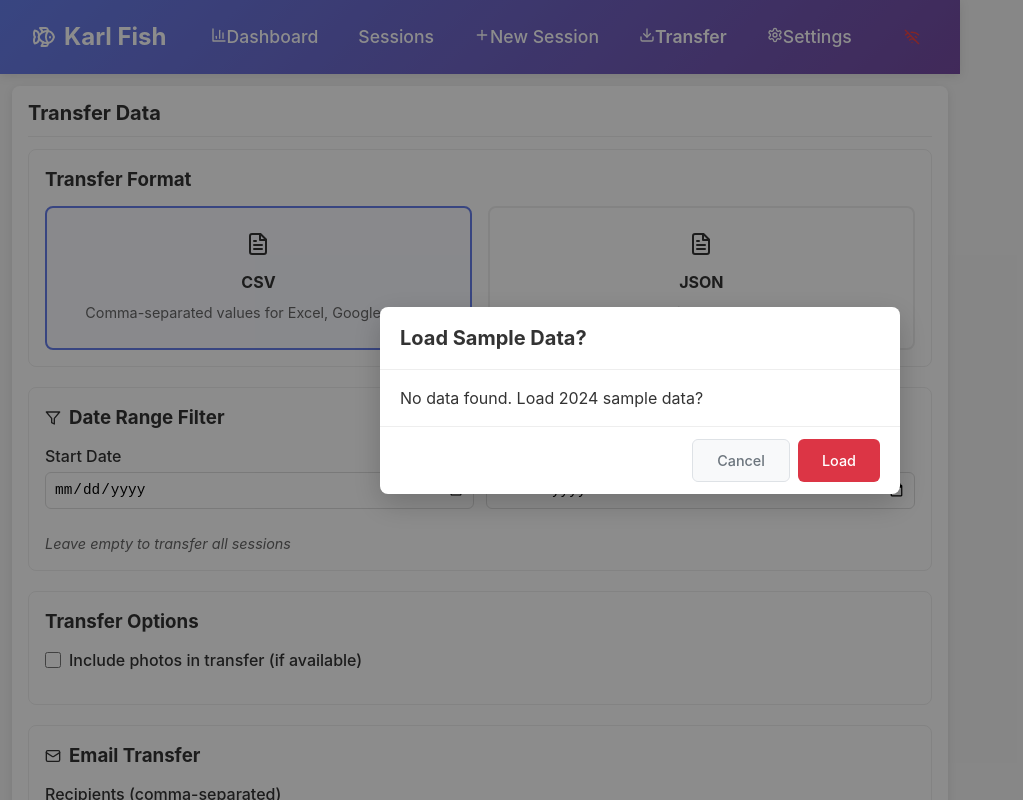
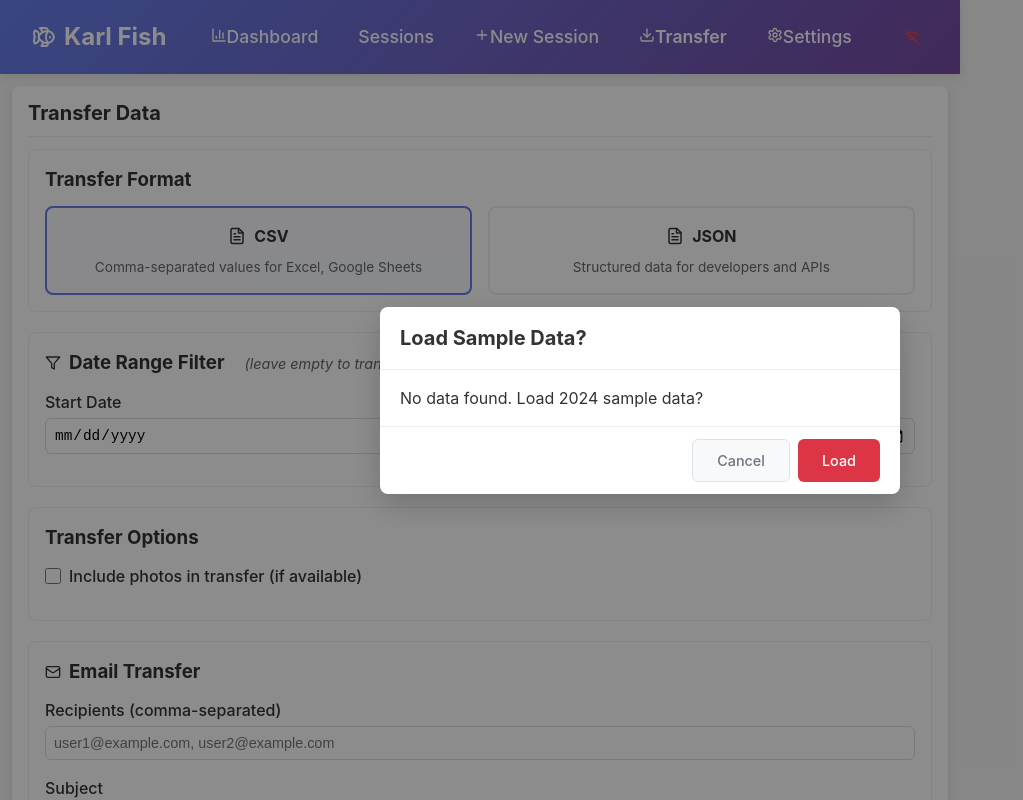
Before and after one commit to GuyResh/karl-fish, a React (Vite) app: page /transfer in a window 1280 px wide. Shown: the top 800 px of the page, without its empty margins (0-1023 px from the left). Built offline with nearby package versions, Linux system fonts and the light colour scheme.

Commit message:
Refactor Transfer component and update styles: Adjust padding and margins for better layout, implement a responsive 2x2 grid for transfer information, and enhance format card display with inline icons. Improve help text presentation and reduce whitespace for a cleaner UI.

```diff
--- a/src/App.css
+++ b/src/App.css
@@ -885,7 +885,7 @@ body {
 .format-card {
   border: 2px solid #eee;
   border-radius: 8px;
-  padding: 1.5rem;
+  padding: 1rem; /* reduced ~33% */
   text-align: center;
   transition: all 0.2s;
 }
@@ -896,14 +896,18 @@ body {
 }
 
 .format-card h4 {
-  margin: 0.5rem 0;
+  margin: 0; /* put icon and title on same line */
   color: #333;
+  display: inline-flex;
+  align-items: center;
+  gap: 0.5rem;
+  font-size: 1rem; /* slightly smaller */
 }
 
 .format-card p {
-  margin: 0;
+  margin: 0.35rem 0 0 0; /* small spacing under title */
   color: #666;
-  font-size: 0.9rem;
+  font-size: 0.85rem;
 }
 
 .help-text {
@@ -913,10 +917,18 @@ body {
   font-style: italic;
 }
 
+.help-text-inline {
+  margin-left: 0.75rem;
+  color: #666;
+  font-size: 0.9rem;
+  font-weight: normal;
+}
+
 .export-actions {
   display: flex;
   gap: 1rem;
   flex-wrap: wrap;
+  justify-content: center;
 }
 
 .export-status {
@@ -939,7 +951,7 @@ body {
 }
 
 .export-info {
-  margin-top: 2rem;
+  margin-top: 0.5rem; /* further reduced whitespace above header */
 }
 
 .info-grid {
@@ -1366,3 +1378,66 @@ body {
   0%, 100% { opacity: 1; }
   50% { opacity: 0.5; }
 }
+
+/* Transfer Information 2x2 Grid */
+.info-grid-2x2 {
+  display: grid;
+  grid-template-columns: 1fr 1fr;
+  grid-template-rows: 1fr 1fr;
+  gap: 1.5rem;
+  margin-top: 1rem;
+}
+
+.info-grid-2x2 .info-item {
+  background: #f8f9fa;
+  border: 1px solid #e9ecef;
+  border-radius: 8px;
+  padding: 0.85rem; /* reduced ~32% from 1.25rem */
+  transition: all 0.2s ease;
+}
+
+.info-grid-2x2 .info-item:hover {
+  background: #e9ecef;
+  border-color: #667eea;
+  transform: translateY(-2px);
+  box-shadow: 0 4px 12px rgba(0, 0, 0, 0.1);
+}
+
+.info-grid-2x2 .info-item h4 {
+  color: #333;
+  margin-bottom: 0.5rem; /* was 0.75rem */
+  font-size: 0.95rem; /* reduced from 1.1rem */
+  font-weight: 600;
+}
+
+.info-grid-2x2 .info-item ul {
+  list-style: none;
+  padding: 0;
+  margin: 0;
+}
+
+.info-grid-2x2 .info-item li {
+  color: #666;
+  font-size: 0.85rem; /* was 0.9rem */
+  line-height: 1.35; /* was 1.5 */
+  margin-bottom: 0.35rem; /* was 0.5rem */
+  padding-left: 0.9rem; /* slightly tighter */
+  position: relative;
+}
+
+.info-grid-2x2 .info-item li:before {
+  content: "•";
+  color: #667eea;
+  font-weight: bold;
+  position: absolute;
+  left: 0;
+}
+
+/* Responsive design for smaller screens */
+@media (max-width: 768px) {
+  .info-grid-2x2 {
+    grid-template-columns: 1fr;
+    grid-template-rows: auto;
+    gap: 1rem;
+  }
+}
--- a/src/components/Transfer.tsx
+++ b/src/components/Transfer.tsx
@@ -264,8 +264,10 @@ const Transfer: React.FC = () => {
                   onChange={() => handleFormatChange('csv')}
                 />
                 <div className="format-card">
-                  <FileText size={24} />
-                  <h4>CSV</h4>
+                  <h4>
+                    <FileText size={18} />
+                    CSV
+                  </h4>
                   <p>Comma-separated values for Excel, Google Sheets</p>
                 </div>
               </label>
@@ -279,8 +281,10 @@ const Transfer: React.FC = () => {
                   onChange={() => handleFormatChange('json')}
                 />
                 <div className="format-card">
-                  <FileText size={24} />
-                  <h4>JSON</h4>
+                  <h4>
+                    <FileText size={18} />
+                    JSON
+                  </h4>
                   <p>Structured data for developers and APIs</p>
                 </div>
               </label>
@@ -292,6 +296,9 @@ const Transfer: React.FC = () => {
             <h3>
               <Filter size={16} />
               Date Range Filter
+              <span className="help-text-inline">
+                <em>(leave empty to transfer all sessions)</em>
+              </span>
             </h3>
             <div className="form-row">
               <div className="form-group">
@@ -313,9 +320,6 @@ const Transfer: React.FC = () => {
                 />
               </div>
             </div>
-            <p className="help-text">
-              Leave empty to transfer all sessions
-            </p>
           </div>
 
           {/* Transfer Options */}
@@ -421,7 +425,7 @@ const Transfer: React.FC = () => {
           {/* Transfer Information */}
           <div className="export-info">
             <h3>Transfer Information</h3>
-            <div className="info-grid">
+            <div className="info-grid-2x2">
               <div className="info-item">
                 <h4>CSV Format</h4>
                 <ul>
```
